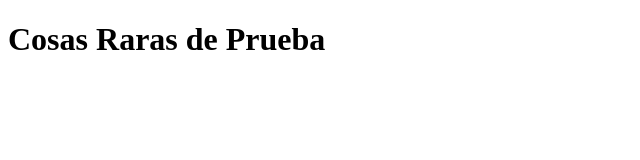
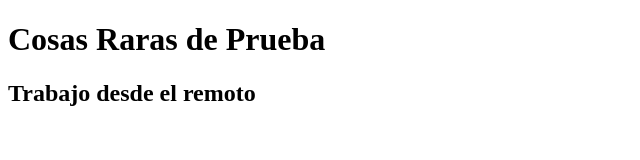
Before and after one commit to LaPanto/trabajonuevodeprueba, a plain HTML site: page index.html in a window 1280 px wide. Shown: the whole page, without its empty margins (0-640 px from the left). Drawn offline with Linux system fonts and the light colour scheme.

Commit message:
trabajo en remoto

```diff
--- a/index.html
+++ b/index.html
@@ -8,5 +8,6 @@
 </head>
 <body>
     <h1>Cosas Raras de Prueba</h1>
+    <h2>Trabajo desde el remoto</h2>
 </body>
 </html>
```
